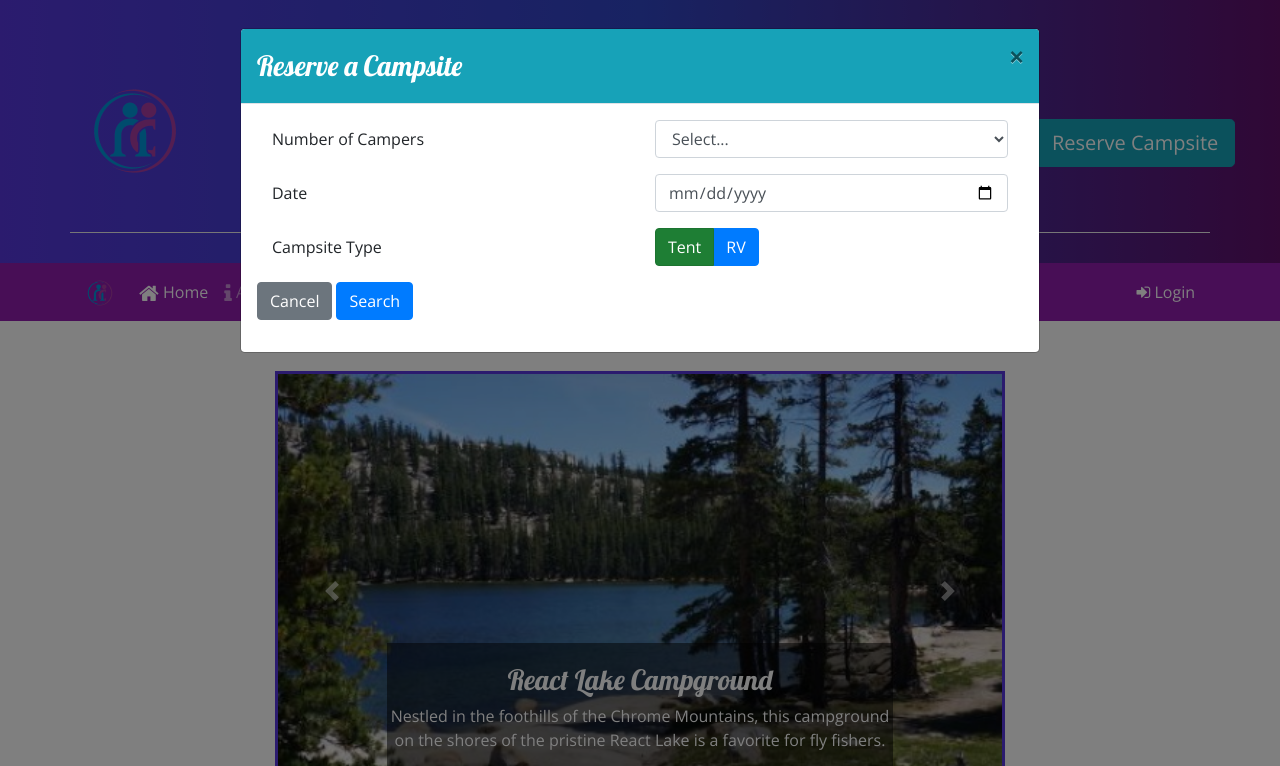
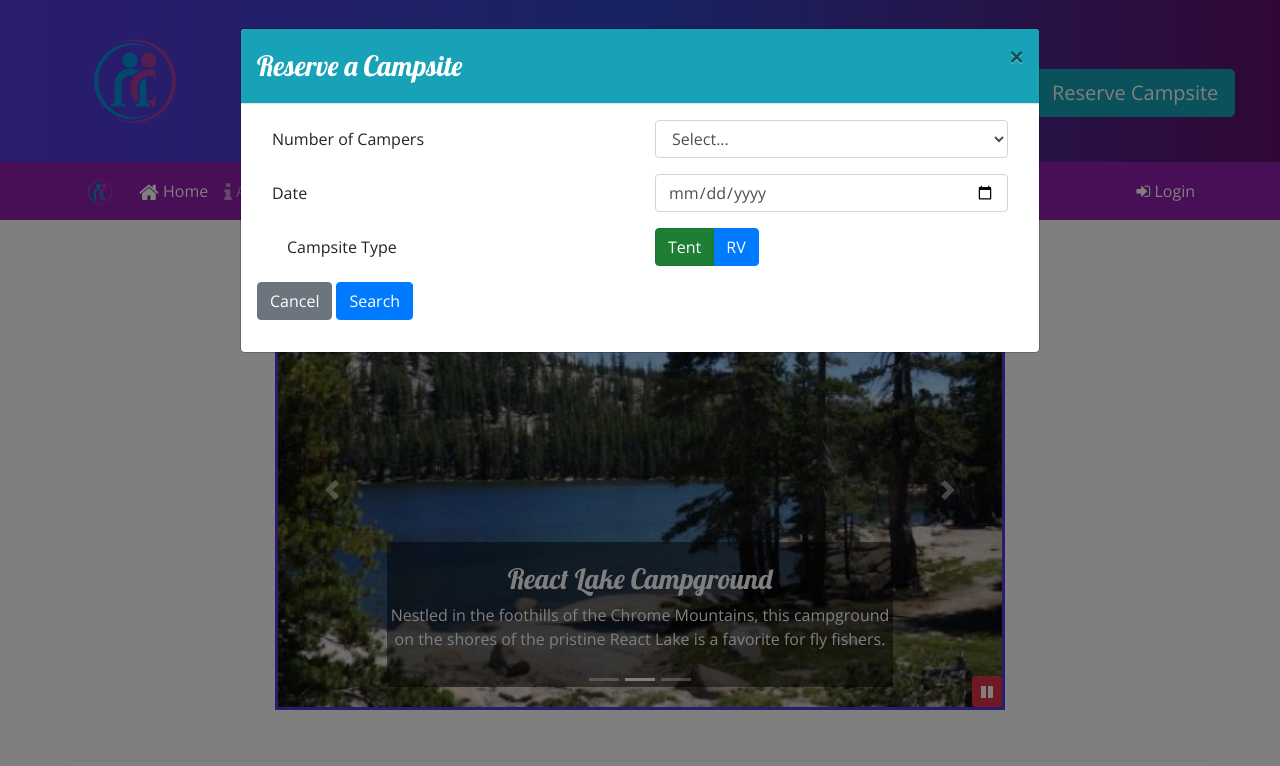
Before and after one commit to louisMcGrath/nucampsite, a website: page index.html in a window 1280 px wide. Both pictures are taken after a click on the button "Reserve Campsite". Shown: the top 766 px of the page. Drawn offline with nearby package versions, Linux system fonts and the light colour scheme.

Commit message:
Week 4 Pre-Workshop

```diff
--- a/index.html
+++ b/index.html
@@ -19,7 +19,7 @@
 
     <header class="jumbotron jumbotron-fluid">
         <div class="container">
-            <div class= "row row-content align-items-center">
+            <div class= "row align-items-center">
                 <div class="col-4 col-sm-3 col-md-2 align-self-center">
                     <img src="img/logo.png" class="img-fluid" />
                 </div>
@@ -70,7 +70,7 @@
                             </div>
                             <div class="row form-group">
                                 <div class="col-sm-6">
-                                    <label class="col-form-label">Campsite Type</label>
+                                    <label class="col-sm-6 col-form-label">Campsite Type</label>
                                 </div>
                                 <div class="col-2 btn-group btn-group-toggle" data-toggle="buttons">
                                     <label class="btn btn-success active">
@@ -83,8 +83,8 @@
                                 </div>
                             </div>
                             <div class="row form-group">
-                                    <button type="submit" data-dismiss="modal" class="btn btn-secondary text-white mr-1">Cancel</button>
-                                    <button type="submit" class="btn btn-primary">Search</button>
+                                <button type="submit" data-dismiss="modal" class="btn btn-secondary text-white mr-1">Cancel</button>
+                                <button type="submit" class="btn btn-primary">Search</button>
                             </div>
                         </form>
                     </div>
@@ -237,7 +237,7 @@
                     <img class="d-flex mr-3 img-thumbnail" src="img/bootstrap-thumb.png" alt="Bootstrap Outfitters" />
                     <div class="media-body align-self-center">
                         <h3>Bootstrap Outfitters</h3>
-        				<p class="d-none d-sm-block">Bootstrap Outfitters supplies you with gear you need at prices you can't beat.</p>
+        			    <p class="d-none d-sm-block">Bootstrap Outfitters supplies you with gear you need at prices you can't beat.</p>
                     </div>
                 </div>
             </div>
```
Also changed, not shown: 1 other file.
